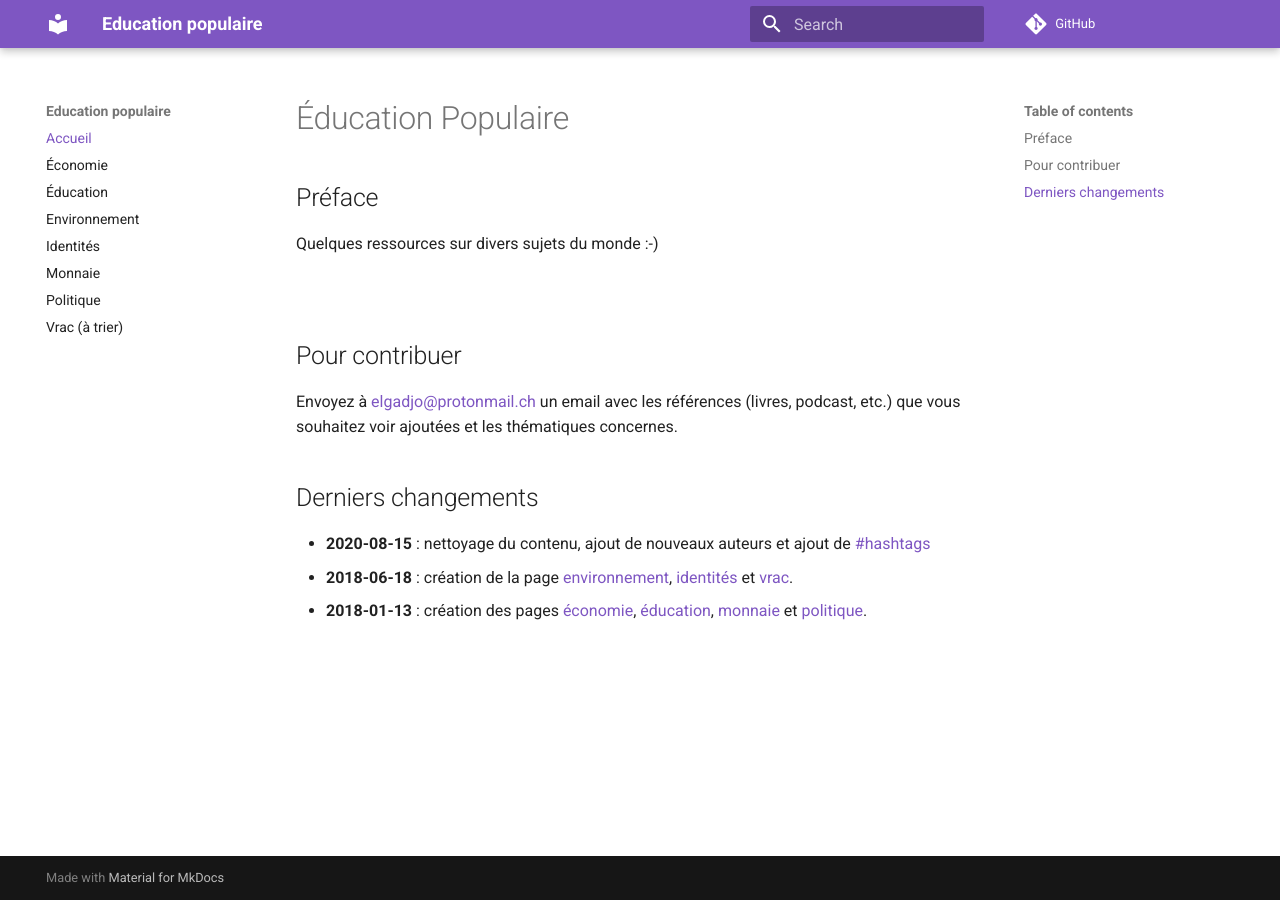
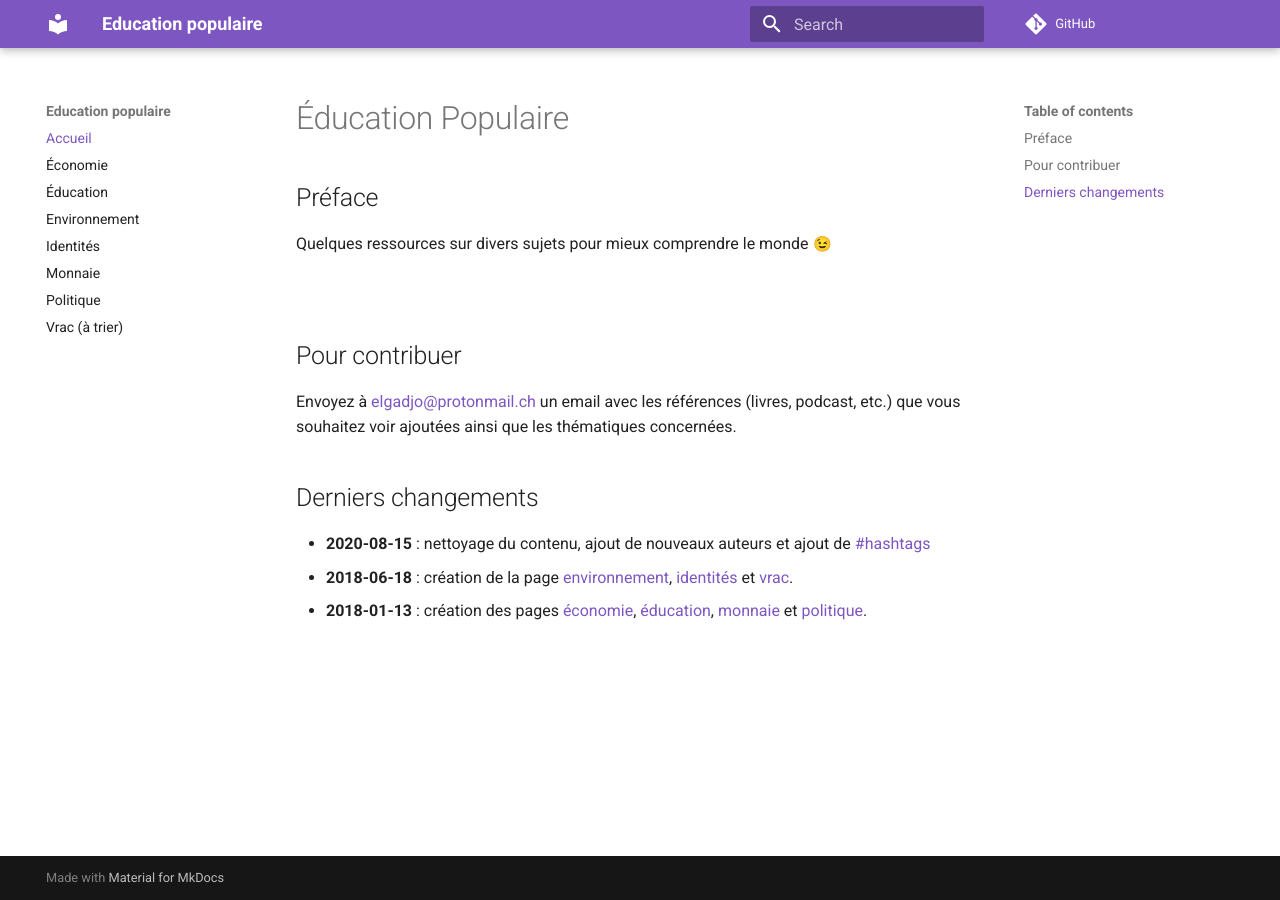
Before and after one commit to elgadjo/peer-education, an MkDocs documentation site: the page built from docs/index.md, in a window 1280 px wide. Built offline with MkDocs 1.6.1 and Material for MkDocs 9.7.7, drawn with Linux system fonts in a browser that asks for light colours; emoji names are drawn with the system emoji font; comment, search, counter and statistics services are not loaded.

Commit message:
docs: update index text

```diff
--- a/docs/index.md
+++ b/docs/index.md
@@ -2,15 +2,15 @@
 
 ## Préface
 
-Quelques ressources sur divers sujets du monde :-)
+Quelques ressources sur divers sujets pour mieux comprendre le monde :wink:
 
 <span style="color: transparent; font-size: 70%;">@)}-,--`,-------</span>
 
 ## Pour contribuer
 
 Envoyez à [elgadjo@protonmail.ch](mailto:elgadjo@protonmail.ch) un email avec
-les références (livres, podcast, etc.) que vous souhaitez voir ajoutées et les
-thématiques concernes.
+les références (livres, podcast, etc.) que vous souhaitez voir ajoutées ainsi
+que les thématiques concernées.
 
 ## Derniers changements
 
```
